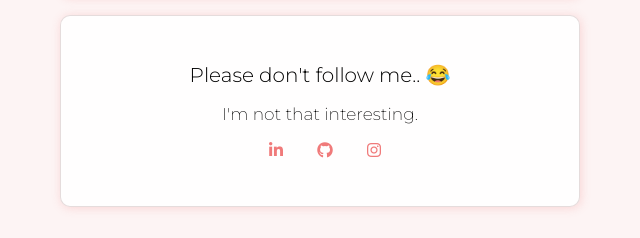
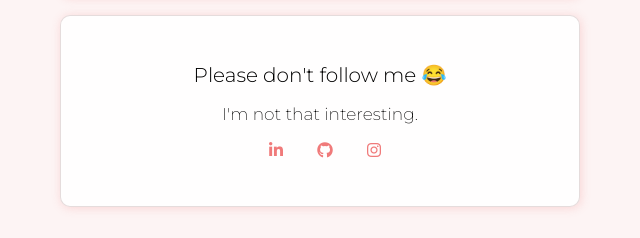
Before and after one commit to JBertoldi/profile, a plain HTML site: page index.html in a window 1280 px wide. Shown: the part 461-699 px from the top of the page, 320-960 px from the left. Drawn offline with Linux system fonts and the light colour scheme.

Commit message:
Minor style change

```diff
--- a/index.html
+++ b/index.html
@@ -19,7 +19,7 @@
       <a href="grumpycat.html" target="_blank" class="button">ABOUT ME</a>
     </div>
     <div class="card">
-      <h2>Please don't follow me.. 😂</h2>
+      <h2>Please don't follow me 😂</h2>
       <p>I'm not that interesting.</p>
       <ul>
         <li><a href="https://www.linkedin.com/in/joana-bertoldi-5bb369111/"><i class="fab fa-linkedin-in"></i></a></li>
```
